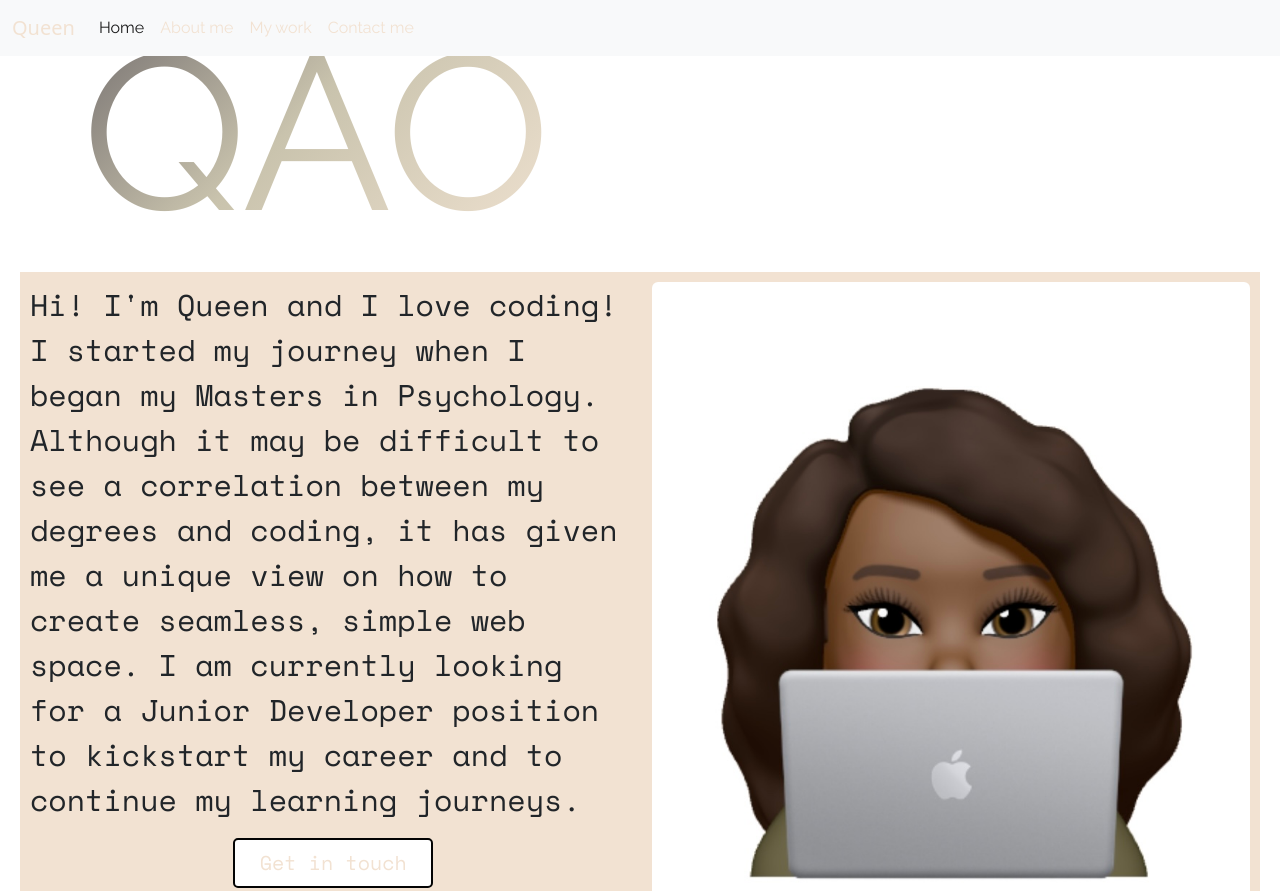
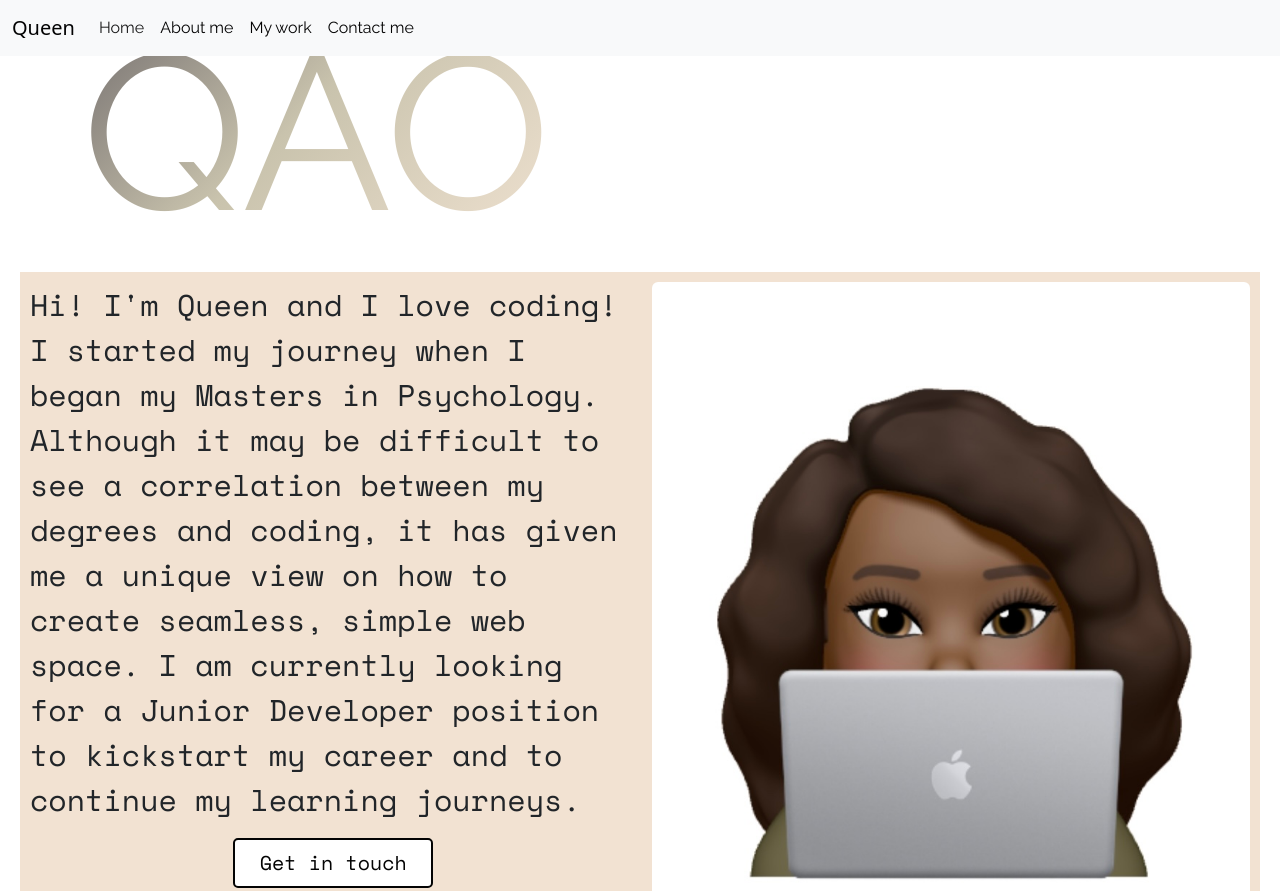
Before and after one commit to queensao/Portfolio, a plain HTML site: page index.html in a window 1280 px wide. Shown: the top 891 px of the page. Drawn offline with nearby package versions, Linux system fonts and the light colour scheme.

Commit message:
updated css

```diff
--- a/style/style.css
+++ b/style/style.css
@@ -21,7 +21,7 @@ p {
 
 a:link {
   text-decoration: none;
-  color: #f2e2d2;
+  color: #030303;
 }
 
 a:visited {
```
